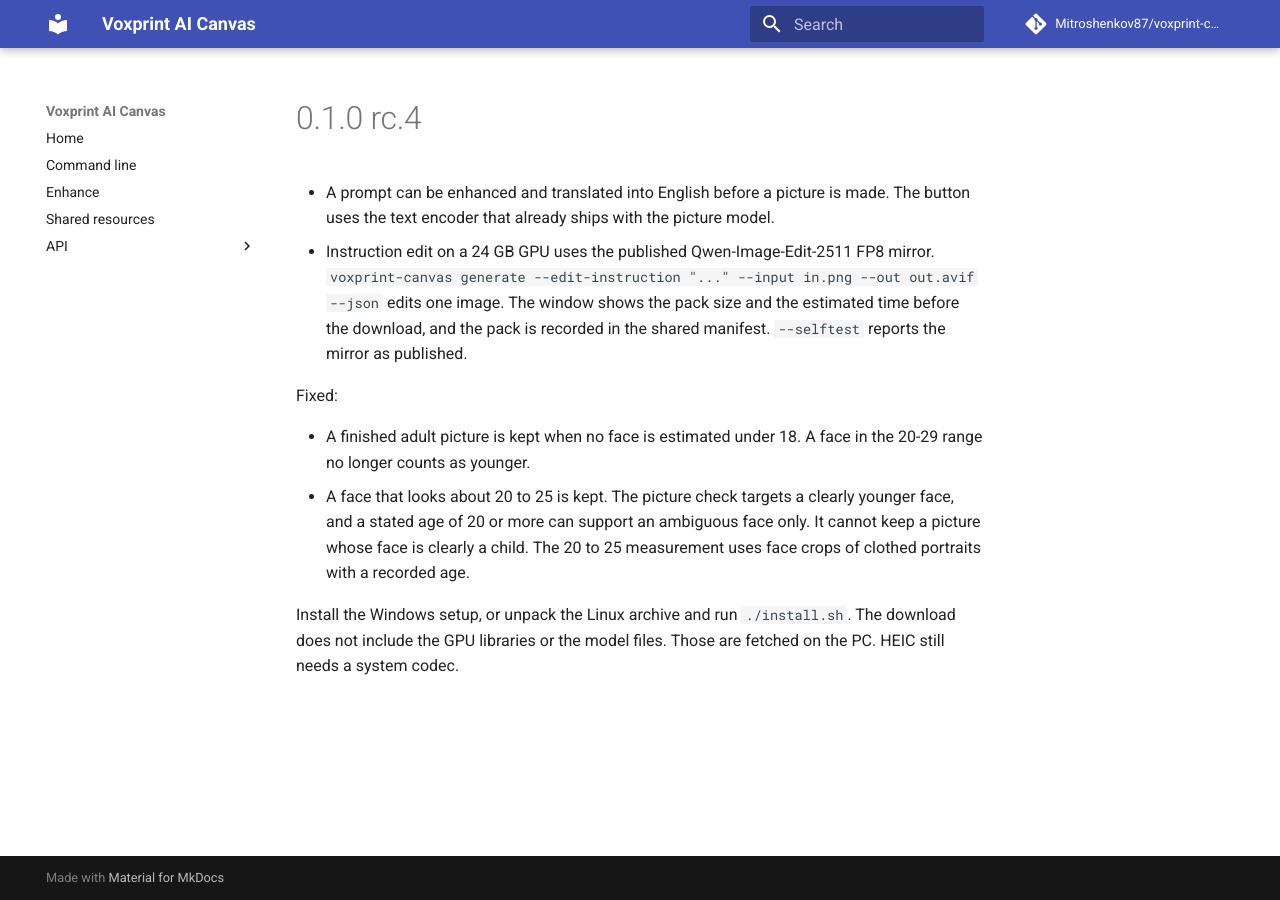
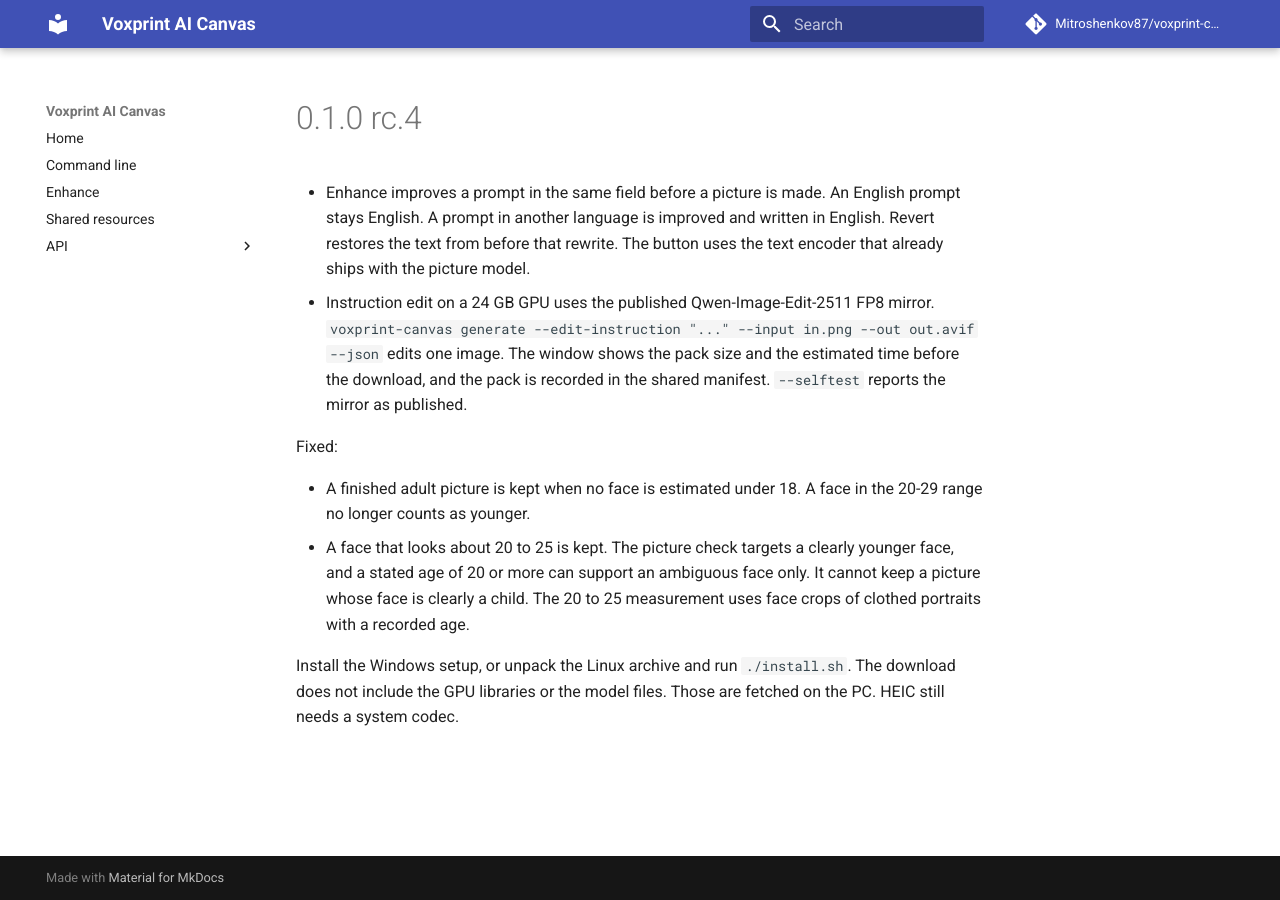
Before and after one commit to Mitroshenkov87/voxprint-canvas, an MkDocs documentation site: the page built from docs/release-notes/0.1.0-rc.4.md, in a window 1280 px wide. Built offline with MkDocs 1.6.1 and Material for MkDocs 9.7.7, drawn with Linux system fonts in a browser that asks for light colours; comment, search, counter and statistics services are not loaded.

Commit message:
Describe in-place prompt enhancement in the rc.4 notes
The Enhance control now rewrites the same field. An English prompt stays
English, and a prompt in another language is written in English.

Co-authored-by: Aleksandr Mitroshenkov <Mitroshenkov87@users.noreply.github.com>

```diff
--- a/docs/release-notes/0.1.0-rc.4.md
+++ b/docs/release-notes/0.1.0-rc.4.md
@@ -1,6 +1,6 @@
 New:
 
-- A prompt can be enhanced and translated into English before a picture is made. The button uses the text encoder that already ships with the picture model.
+- Enhance improves a prompt in the same field before a picture is made. An English prompt stays English. A prompt in another language is improved and written in English. Revert restores the text from before that rewrite. The button uses the text encoder that already ships with the picture model.
 - Instruction edit on a 24 GB GPU uses the published Qwen-Image-Edit-2511 FP8 mirror. `voxprint-canvas generate --edit-instruction "..." --input in.png --out out.avif --json` edits one image. The window shows the pack size and the estimated time before the download, and the pack is recorded in the shared manifest. `--selftest` reports the mirror as published.
 
 Fixed:
```
